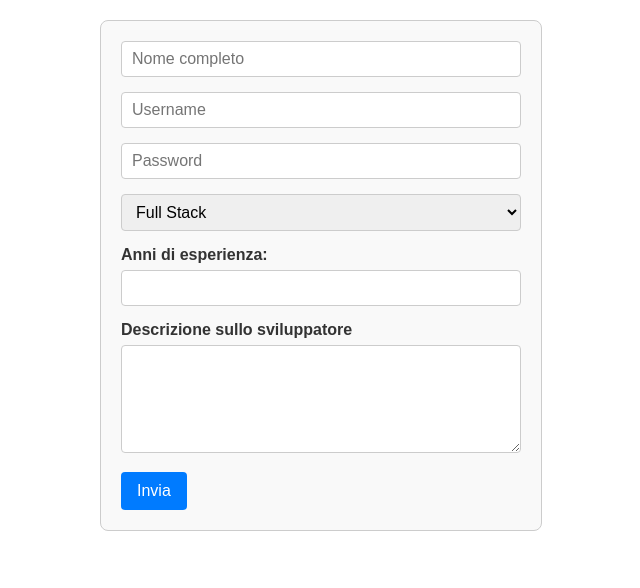
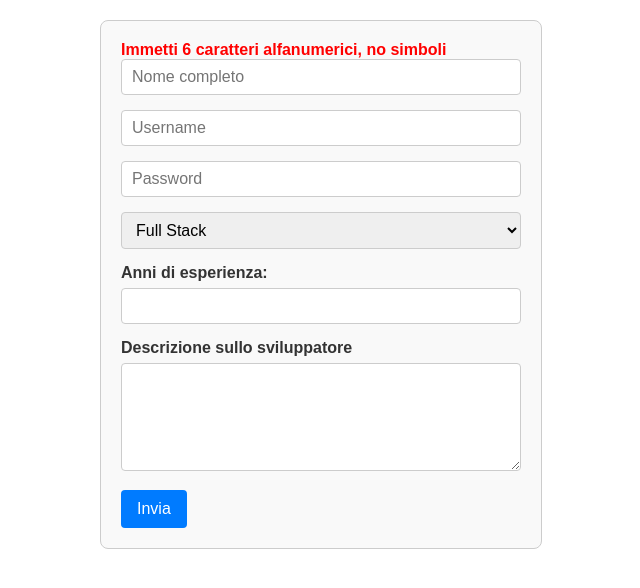
Before and after one commit to mauroanastasi/ex-react-useref-signup, a React (Vite) app: page / in a window 1280 px wide. Shown: the top 588 px of the page, without its empty margins (319-959 px from the left). Built offline with nearby package versions, Linux system fonts and the light colour scheme.

Commit message:
[UPD] first real time validation on name

```diff
--- a/src/App.jsx
+++ b/src/App.jsx
@@ -1,4 +1,10 @@
 import { useState } from 'react'
+
+
+const letters = "abcdefghijklmnopqrstuvwxyz";
+const numbers = "0123456789";
+const symbols = "!@#$%^&*()-_=+[]{}|;:'\\,.<>?/`~";
+
 
 function App() {
   const [nome, setNome] = useState("")
@@ -7,6 +13,8 @@ function App() {
   const [spec, setSpec] = useState("")
   const [num, setNum] = useState("")
   const [des, setDes] = useState("")
+
+  const nomeNonValido = [...nome].some(n => symbols.includes(n))
 
   function submit(e) {
     e.preventDefault();
@@ -29,7 +37,7 @@ function App() {
       specializzazione:${spec};
       esperienza:${num};
       descrizione:${des}
-    `)
+      `)
 
   }
 
@@ -37,6 +45,9 @@ function App() {
     <>
       <form action="" onSubmit={submit}>
 
+        <strong style={{ color: nome.length < 6 || nomeNonValido ? "red" : "green" }}>
+          {nome.length < 6 ? "Immetti 6 caratteri alfanumerici, no simboli" : "Nome valido"}
+        </strong>
         <input type="text" value={nome} onChange={(e) => setNome(e.target.value)} placeholder='Nome completo' />
 
         <input type="text" value={user} onChange={(e) => setUser(e.target.value)} placeholder='Username' />
```
